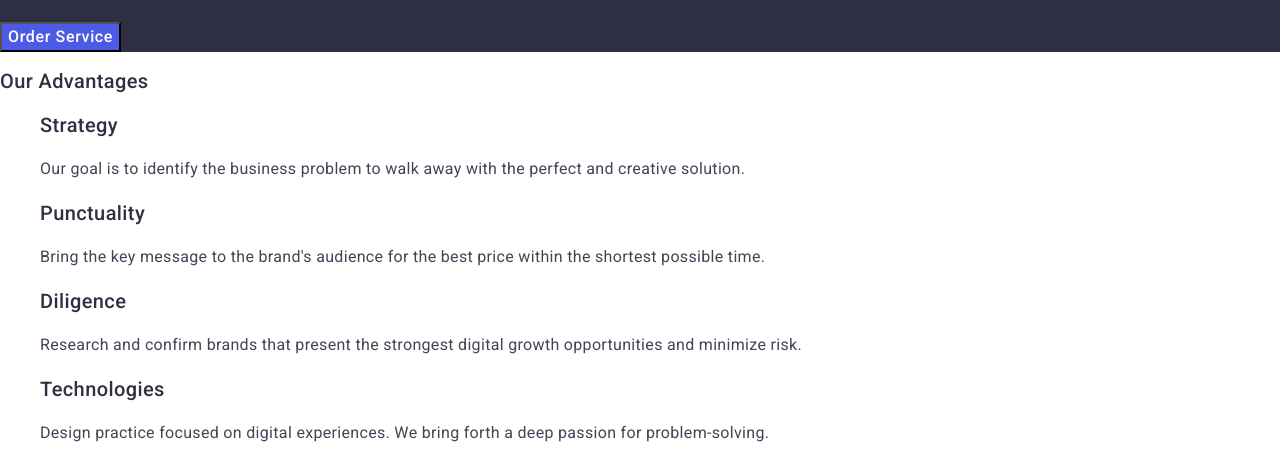
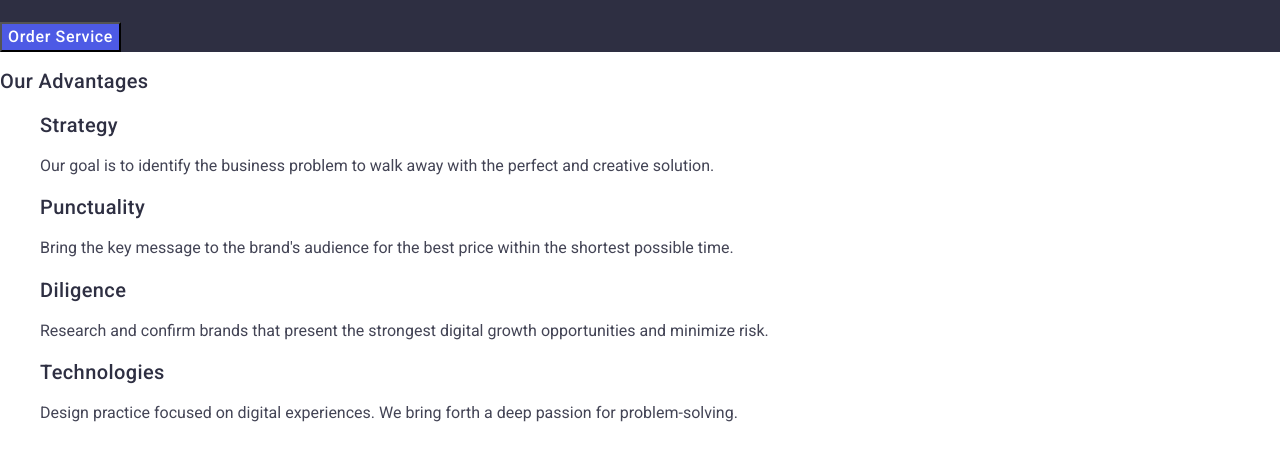
Before and after one commit to Lina-Mashkovska/goit-markup-hw-02, a plain HTML site: page index.html in a window 1280 px wide. Shown: the part 304-753 px from the top of the page. Drawn offline with nearby package versions, Linux system fonts and the light colour scheme.

Commit message:
first commit

```diff
--- a/css/styles.css
+++ b/css/styles.css
@@ -100,7 +100,7 @@ a {
     color: #2e2f42;
   }
 
-  .section-one-text {
+  .section-one-text .ot info {
     font-size: 16px;
     line-height: 1.5;
     letter-spacing: 0.02em;
```
